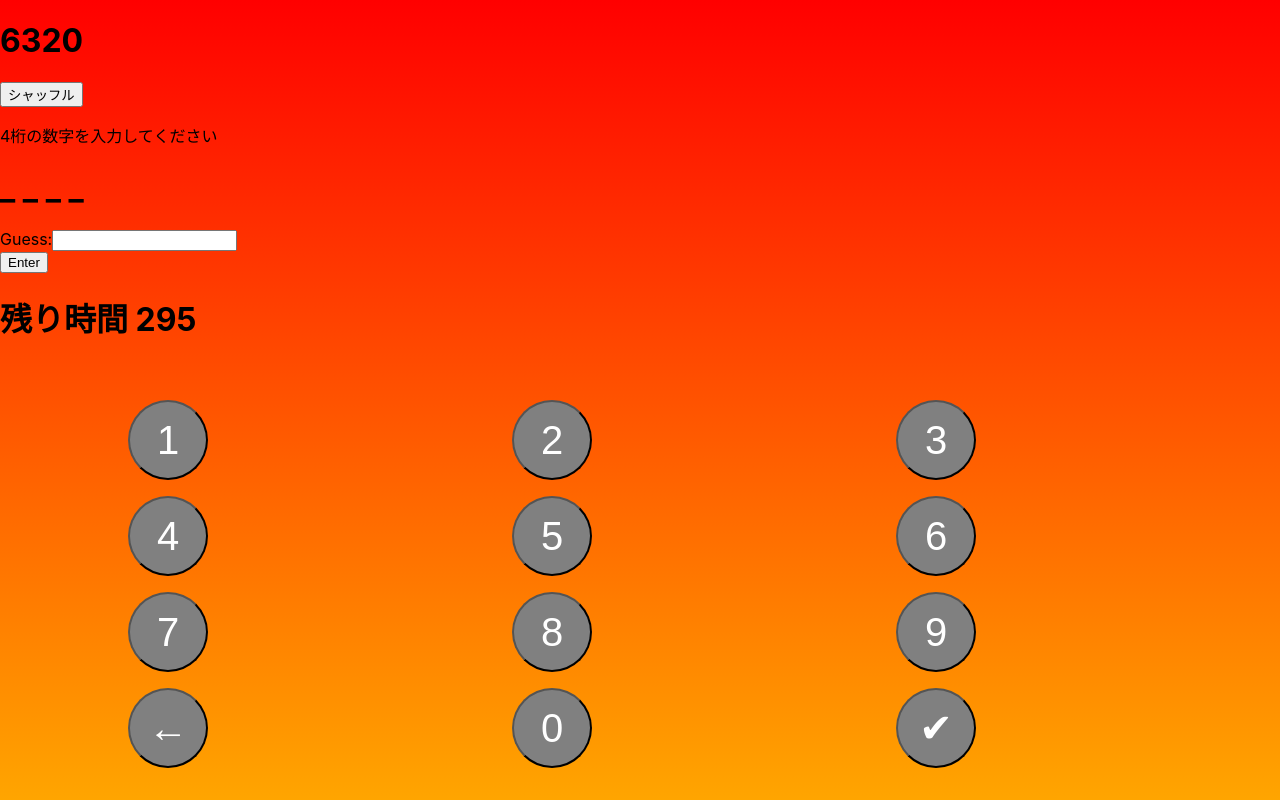
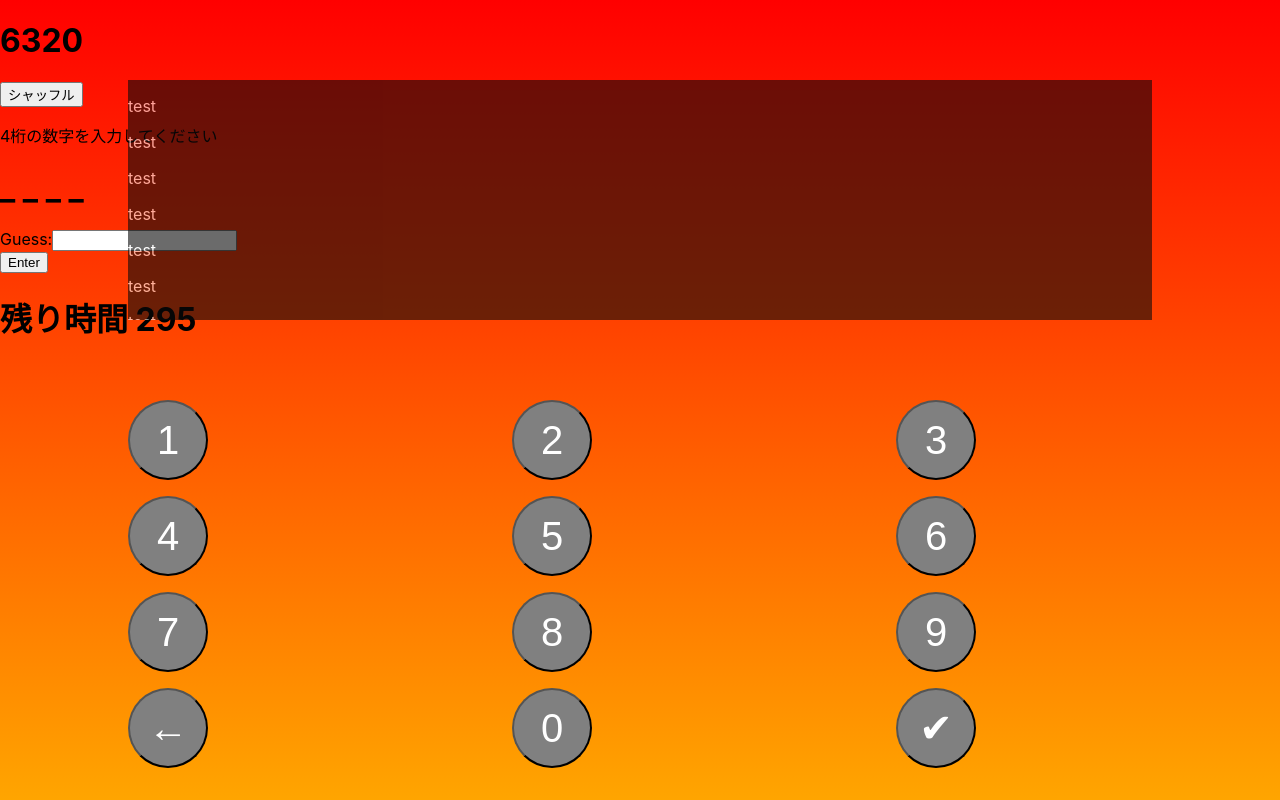
Before and after one commit to sunoco262/21_1021_test, a React (Create React App) app: page / in a window 1280 px wide. Built offline with nearby package versions, Linux system fonts and the light colour scheme.

Commit message:
履歴を表示するための枠を追加

```diff
--- a/src/App.js
+++ b/src/App.js
@@ -2,12 +2,14 @@ import React, { Component } from "react";
 import "./App.css";
 import Numeron from "./Numeron.js";
 import Timer from "./Timer.js";
+import History from "./History.js";
 class App extends Component {
   render() {
     return (
       <div className="body">
         <Numeron />
         <Timer/>
+        <History/>
       </div>
     );
   }
--- /dev/null
+++ b/src/History.css
@@ -0,0 +1,14 @@
+.box{
+  position:absolute;
+  top:10vh;
+  left:10vw;
+  width:80vw;
+  height:30vh;
+  background-color: rgb(10,10,10);
+  opacity:0.6;
+  overflow-y:scroll;
+}
+.box p{
+  color:white;
+  opacity:1;
+}
--- /dev/null
+++ b/src/History.js
@@ -0,0 +1,33 @@
+import React, { Component } from "react";
+import "./History.css";
+
+let y = 0;
+class History extends Component {
+  constructor(props) {
+    super(props);
+    this.state = {
+
+    };
+  }
+
+
+  render() {
+    return (
+      <div className="box">
+        <p>test</p>
+        <p>test</p>
+
+        <p>test</p>
+        <p>test</p>
+        <p>test</p>
+        <p>test</p>
+        <p>test</p>
+        <p>test</p>
+        <p>test</p>
+
+      </div>
+    );
+  }
+}
+
+export default History;
```
